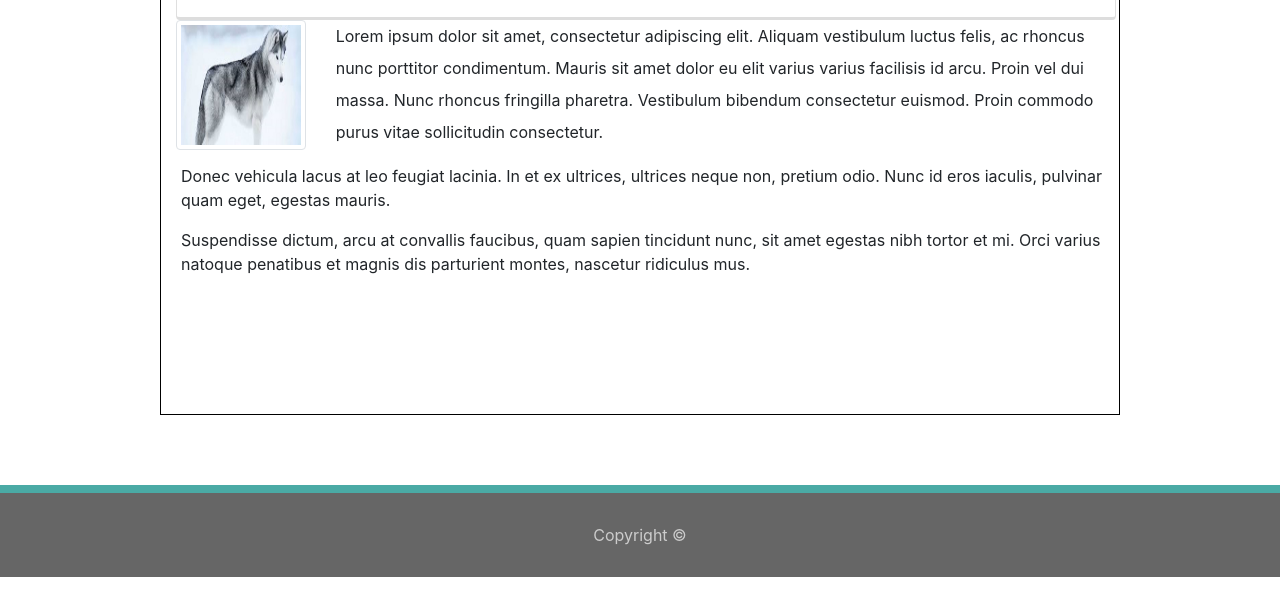
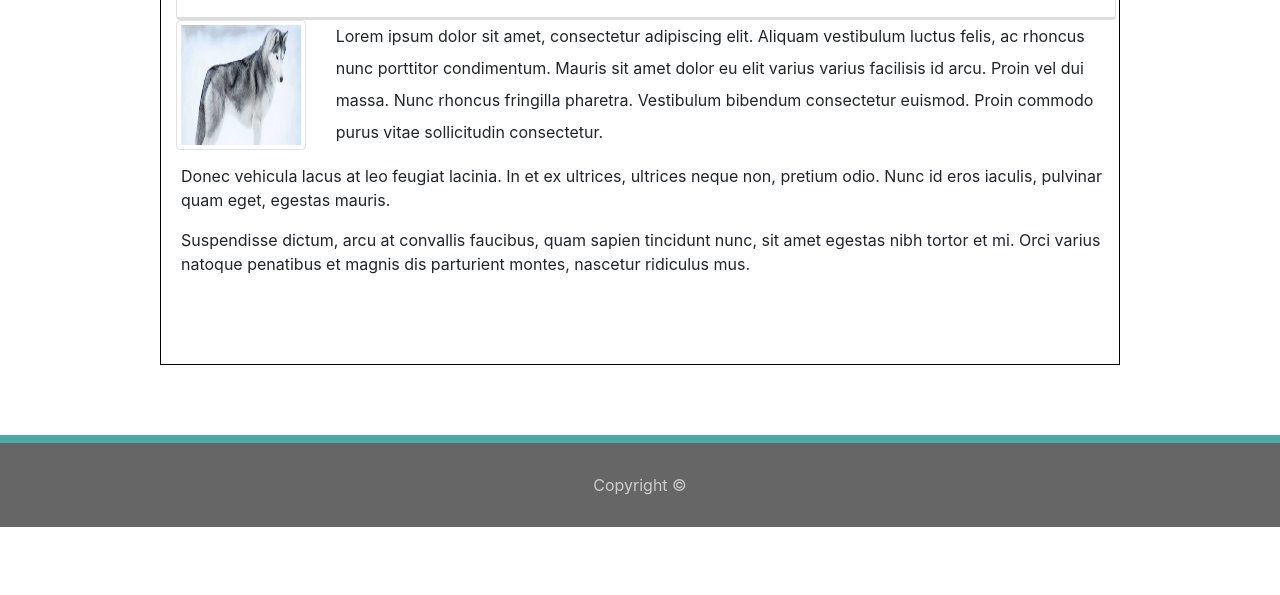
Before and after one commit to ZekeriyaOtumlu/bambook, a plain HTML site: page index.html in a window 1280 px wide. Shown: the part 205-800 px from the top of the page. Drawn offline with nearby package versions, Linux system fonts and the light colour scheme.

Commit message:
index.thml updated

```diff
--- a/index.html
+++ b/index.html
@@ -40,7 +40,7 @@
 
               </nav>
 
-              <div class="container" style="border:1px solid black; width:960px;height:500px; margin:0 auto; margin-top: 40px; margin-bottom: 70px;">
+              <div class="container" style="border:1px solid black; width:960px;height:450px; margin:0 auto; margin-top: 40px; margin-bottom: 70px;">
                     <div class="row">
                       <div class="col-lg-12">
                       <!-- The content in this div gets wrapped in a card -->
```
